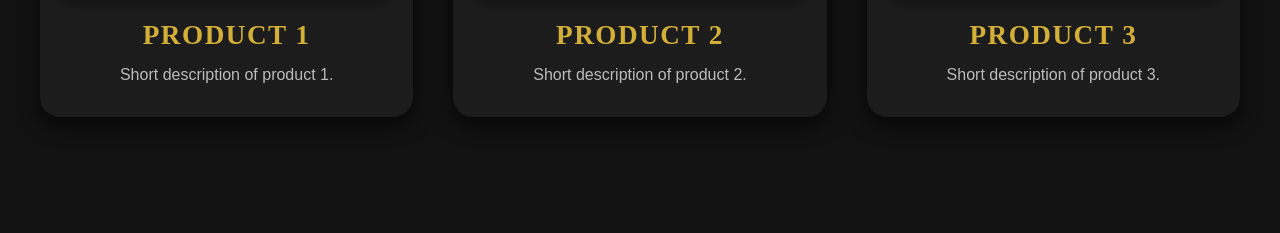
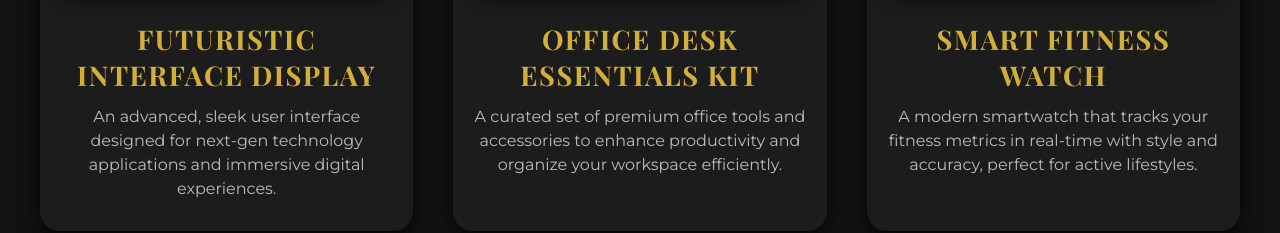
Before and after one commit to aceflaatiri-dev/mini-product-gallery, a plain HTML site: page index.html in a window 1280 px wide. Shown: the part 401-634 px from the top of the page. Drawn offline with nearby package versions, Linux system fonts and the light colour scheme.

Commit message:
linked  montserrat font style

```diff
--- a/index.html
+++ b/index.html
@@ -5,27 +5,29 @@
   <meta name="viewport" content="width=device-width, initial-scale=1.0"/>
   <title>Product Gallery</title>
   <link rel="stylesheet" href="style.css" />
+  <link href="https://fonts.googleapis.com/css2?family=Playfair+Display:wght@700&family=Montserrat&display=swap" rel="stylesheet" />
 
 </head>
 <body>
   <header>
-<button id="themeToggle" aria-label="Toggle light and dark mode" tabindex="0">Toggle Theme</button>
+    <button id="themeToggle" aria-label="Toggle light and dark mode" tabindex="0">Toggle Theme</button>
   </header>
 
   <main class="gallery">
     <div class="card">
-<img src="https://images.stockcake.com/public/1/a/9/1a966323-e261-495f-b17a-d9ca723aa235_large/futuristic-interface-display-stockcake.jpg" alt="Product 1" />      <h3>Product 1</h3>
-      <p>Short description of product 1.</p>
+      <img src="https://images.stockcake.com/public/1/a/9/1a966323-e261-495f-b17a-d9ca723aa235_large/futuristic-interface-display-stockcake.jpg" alt="Futuristic Interface Display" />
+      <h3>Futuristic Interface Display</h3>
+      <p>An advanced, sleek user interface designed for next-gen technology applications and immersive digital experiences.</p>
     </div>
     <div class="card">
-<img src="https://images.stockcake.com/public/3/f/1/3f1c5266-14b1-4191-abbf-ae9b92354e0e_large/office-desk-essentials-stockcake.jpg" alt="Product 2" />
-      <h3>Product 2</h3>
-      <p>Short description of product 2.</p>
+      <img src="https://images.stockcake.com/public/3/f/1/3f1c5266-14b1-4191-abbf-ae9b92354e0e_large/office-desk-essentials-stockcake.jpg" alt="Office Desk Essentials Kit" />
+      <h3>Office Desk Essentials Kit</h3>
+      <p>A curated set of premium office tools and accessories to enhance productivity and organize your workspace efficiently.</p>
     </div>
     <div class="card">
-<img src="https://thumbs.dreamstime.com/b/modern-smartwatch-displaying-fitness-metrics-bustling-urban-environment-blurry-city-lights-dusk-showcasing-close-up-353094780.jpg" alt="Product 3" />
-      <h3>Product 3</h3>
-      <p>Short description of product 3.</p>
+      <img src="https://thumbs.dreamstime.com/b/modern-smartwatch-displaying-fitness-metrics-bustling-urban-environment-blurry-city-lights-dusk-showcasing-close-up-353094780.jpg" alt="Smart Fitness Watch" />
+      <h3>Smart Fitness Watch</h3>
+      <p>A modern smartwatch that tracks your fitness metrics in real-time with style and accuracy, perfect for active lifestyles.</p>
     </div>
   </main>
 
```
